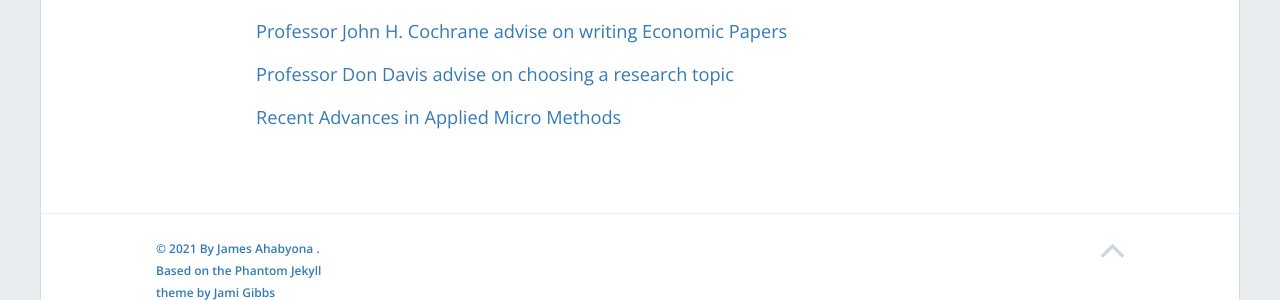
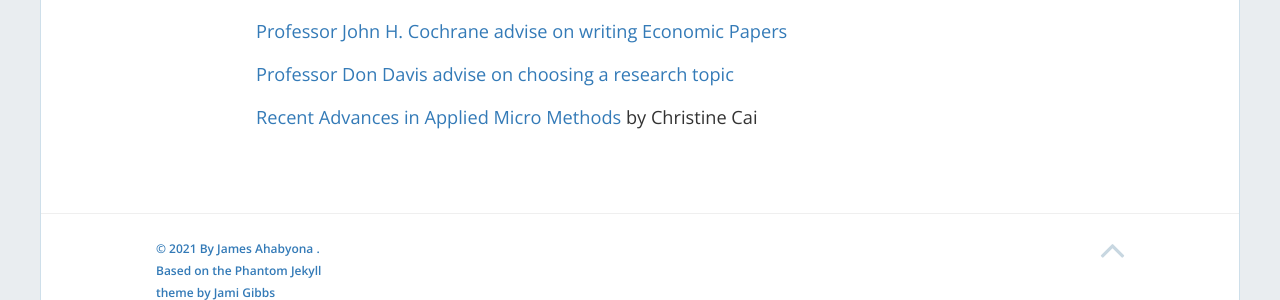
Before and after one commit to mariaelenaguer/mariaelenaguer.github.io, a Jekyll site: the page built from Resources.md, in a window 1280 px wide and 900 px high, scrolled down 1367 px. Shown: the part 573-873 px from the top of the window. Built offline with Jekyll 4.4.1, drawn with Linux system fonts in a browser that asks for light colours; nearby versions of some CDN libraries.

Commit message:
Update Resources.md

```diff
--- a/Resources.md
+++ b/Resources.md
@@ -117,4 +117,4 @@ Professor Chris Blattman talks about [How to write like a Mad Man](https://chris
 
 [Professor Don Davis advise on choosing a research topic](http://www.columbia.edu/~drd28/Thesis%20Research.pdf)
 
-[Recent Advances in Applied Micro Methods]('applied_micro_methods.pdf')
+[Recent Advances in Applied Micro Methods]('applied_micro_methods.pdf') by Christine Cai
```
